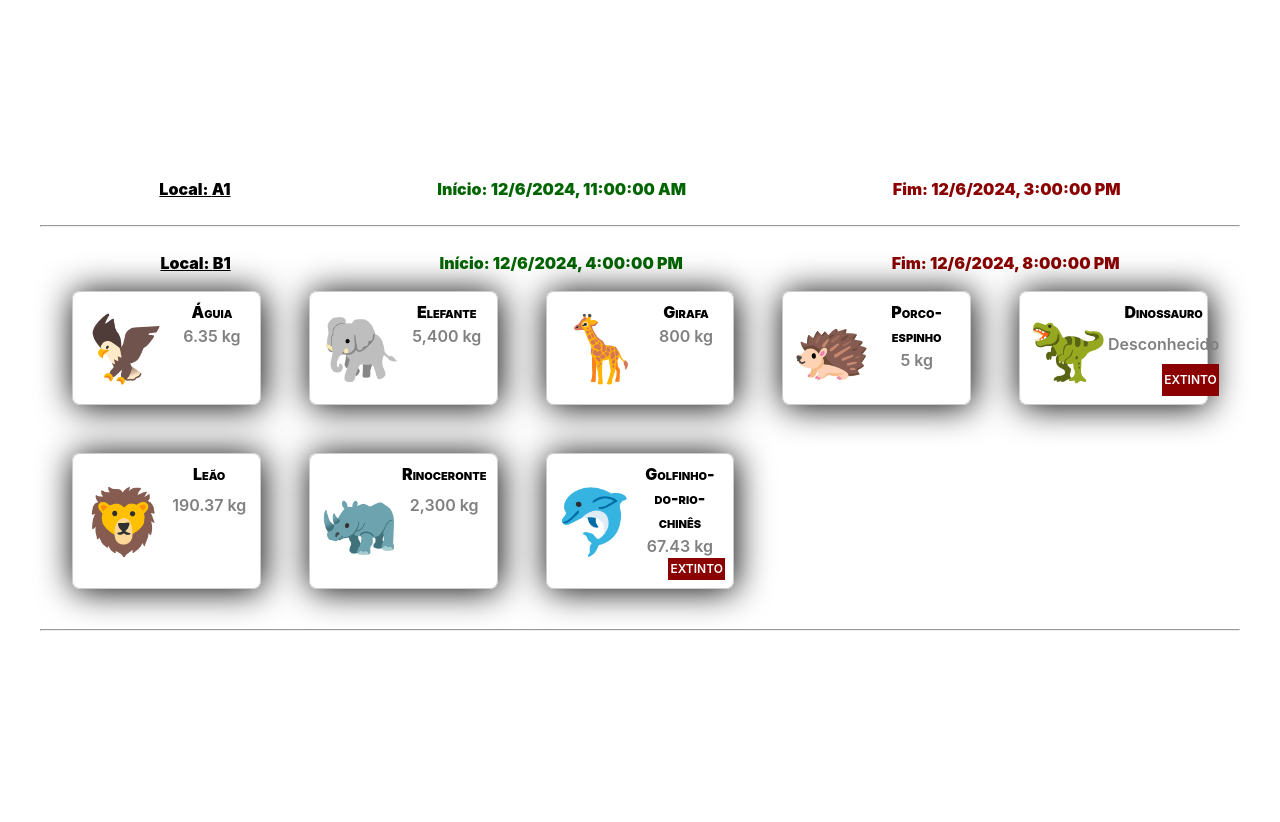
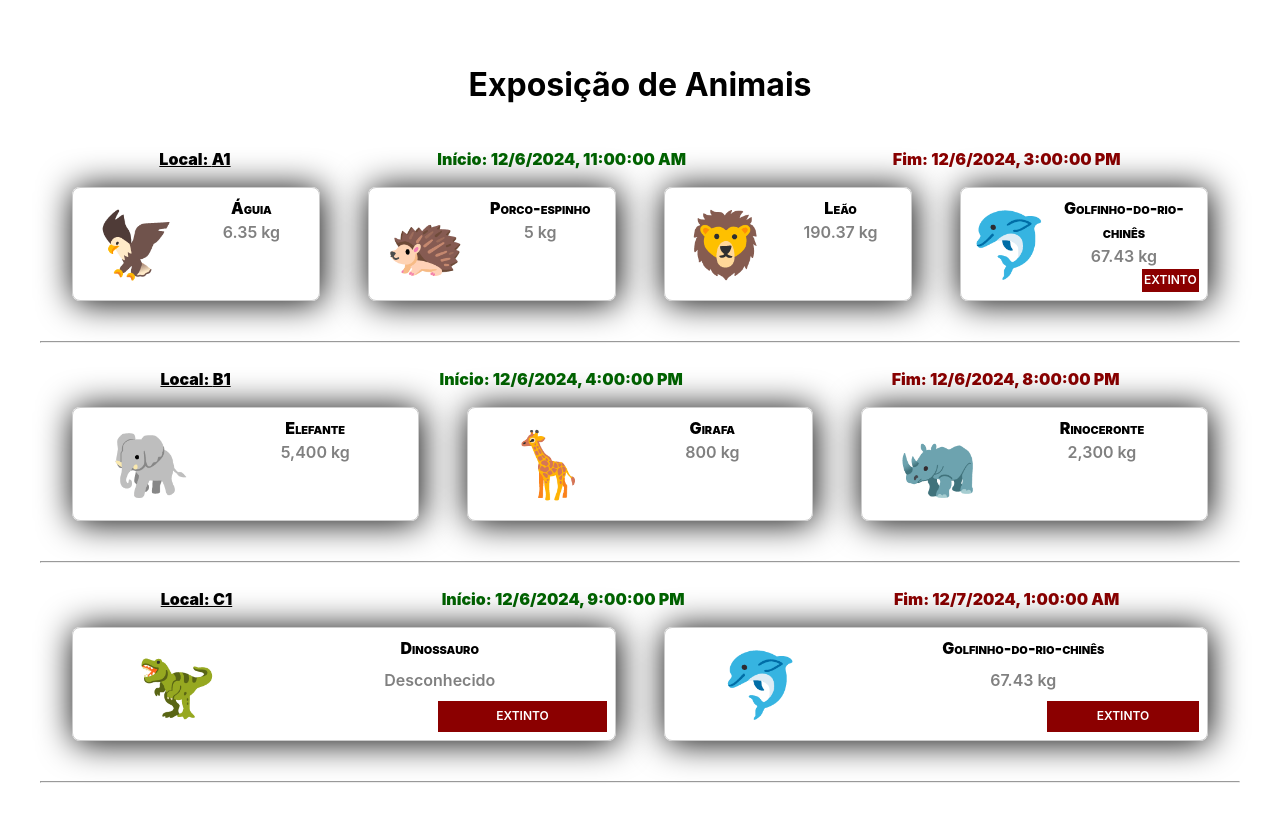
Before and after one commit to ufjf-dcc207/ufjf-dcc207-2024-3-a-atv03-DarlanHenrique, a React (Vite) app: page / in a window 1280 px wide. Shown: the top 822 px of the page. Before the commit the page ends 800 px from the top, so only its background shows below. Built offline with nearby package versions, Linux system fonts and the light colour scheme.

Commit message:
make adjustments

```diff
--- a/src/App.tsx
+++ b/src/App.tsx
@@ -1,11 +1,11 @@
 import "./App.css";
 import Animal from "./Animal";
 import Exhibition from "./Exhibition";
-import { ReactNode } from "react";
 
-type animalType = [string, string, number, boolean];
+type ExhibitionTuplaType = [string, string, string, AnimalTuplaType[]];
+type AnimalTuplaType = [string, string, number, boolean];
 
-const ANIMAIS: animalType[] = [
+const ANIMAIS: AnimalTuplaType[] = [
   ["🦅", "Águia", 6.35, false],
   ["🐘", "Elefante", 5400, false],
   ["🦒", "Girafa", 800, false],
@@ -16,34 +16,37 @@ const ANIMAIS: animalType[] = [
   ["🐬", "Golfinho-do-rio-chinês", 67.43, true],
 ];
 
+const exA1: AnimalTuplaType[] = ANIMAIS.filter((animal) => animal[2] < 500 && animal[2] > 0);
+const exB1: AnimalTuplaType[] = ANIMAIS.filter((animal) => animal[2] >= 500)
+const exC1: AnimalTuplaType[] = ANIMAIS.filter((animal) => animal[2] < 0 || animal[3]);
+
+const EXHIBITION: Array<ExhibitionTuplaType> = [
+    ["2024-12-06T08:00:00-03:00", "2024-12-06T12:00:00-03:00", "A1", exA1],
+    ["2024-12-06T13:00:00-03:00", "2024-12-06T17:00:00-03:00", "B1", exB1],
+    ["2024-12-06T18:00:00-03:00", "2024-12-06T22:00:00-03:00", "C1", exC1],
+];
+
 function App() {
-  const exA1: ReactNode[] = [];
-  const exB1: ReactNode[] = ANIMAIS.map((animal) => <Animal
-      key={animal[1]}
-      icon={animal[0]}
-      name={animal[1]}
-      weight={animal[2]}
-      extinct={animal[3]}
-    />
-  );
-
   return (
     <div className="app">
-      <Exhibition
-        start={new Date("2024-12-06T08:00:00-03:00")}
-        end={new Date("2024-12-06T12:00:00-03:00")}
-        location="A1"
+      <h1>Exposição de Animais</h1>
+      {EXHIBITION.map((exhibition) =>(
+        <Exhibition
+          key={exhibition[2]}
+          start={new Date(exhibition[0])}
+          end={new Date(exhibition[1])}
+          location={exhibition[2]}
       >
-        {exA1}
+        {exhibition[3].map((animal) => <Animal
+          key={animal[1]}
+          icon={animal[0]}
+          name={animal[1]}
+          weight={animal[2]}
+          extinct={animal[3]}
+        />
+      )}
       </Exhibition>
-
-      <Exhibition
-        start={new Date("2024-12-06T13:00:00-03:00")}
-        end={new Date("2024-12-06T17:00:00-03:00")}
-        location="B1"
-      >
-        {exB1}
-      </Exhibition>
+      ))}
     </div>
   );
 }
```
